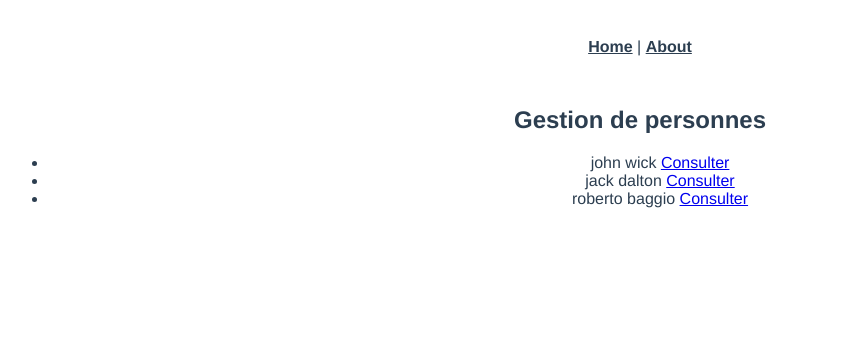
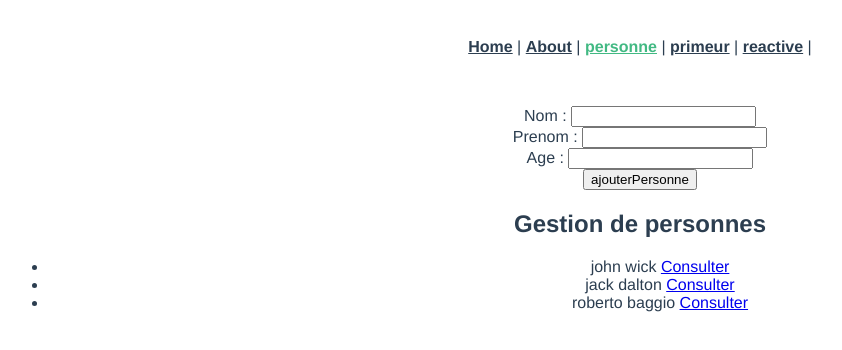
Before and after one commit to ihyppolite/formation, a Vue app in the folder Projet/cours-vue-cli/: page /personne in a window 1280 px wide. Shown: the top 350 px of the page, without its empty margins (0-842 px from the left). Built offline with nearby package versions, Linux system fonts and the light colour scheme.

Commit message:
ajouter des formulaire et les differente smanier empecher le rechargement de la page

```diff
--- a/Projet/cours-vue-cli/package.json
+++ b/Projet/cours-vue-cli/package.json
@@ -9,6 +9,7 @@
   },
   "dependencies": {
     "core-js": "^3.8.3",
+    "vee-validate": "^4.8.3",
     "vue": "^3.2.13",
     "vue-router": "^4.0.3"
   },
--- a/Projet/cours-vue-cli/src/App.vue
+++ b/Projet/cours-vue-cli/src/App.vue
@@ -1,10 +1,20 @@
+
+
+
 <template>
-  <nav>
-    <router-link to="/">Home</router-link> |
-    <router-link to="/about">About</router-link>
-  </nav>
+ <MenuNav></MenuNav>
   <router-view/>
 </template>
+<script>
+import MenuNav from './components/MenuNav.vue'
+
+export default {
+  components : {
+    MenuNav
+  }
+}
+
+</script>
 
 <style>
 #app {
--- /dev/null
+++ b/Projet/cours-vue-cli/src/components/MenuNav.vue
@@ -0,0 +1,13 @@
+<template lang="">
+  <nav>
+    <router-link to="/">Home</router-link> |
+    <router-link :to="{ name : 'about'}">About</router-link>  |
+    <router-link to="/personne">personne</router-link> |
+    <router-link to="/primeur"> primeur</router-link> |
+    <router-link to="/reactive">reactive</router-link>  |
+  </nav>
+</template>
+<script>
+export default {};
+</script>
+<style lang=""></style>
--- /dev/null
+++ b/Projet/cours-vue-cli/src/components/PersonneAdd.vue
@@ -0,0 +1,38 @@
+<template lang="ajouterPersonne">
+  <h2></h2>
+  <form  @submit.prevent="ajouterPersonne "> <!-- le prevent permet de ne pas recharger la page -->
+    <div>
+      Nom  : <input type="text" v-model="personne.nom" />
+    </div>
+
+  <div>
+      Prenom : <input type="text" v-model="personne.prenom" />
+    </div>
+    <div>
+       Age : <input type="text"  v-model="personne.age" />
+    </div>
+    <button>
+      ajouterPersonne
+    </button>
+  </form>
+
+</template>
+
+<script>
+export default {
+    data(){
+        return {
+
+            personne : {nom: null , prenom: null , age : null},
+
+        }
+
+    },
+    methods :{
+        ajouterPersonne(){
+            console.log(this.personne)
+        }
+    }
+};
+</script>
+<style lang=""></style>
--- a/Projet/cours-vue-cli/src/router/index.js
+++ b/Projet/cours-vue-cli/src/router/index.js
@@ -37,11 +37,21 @@ const routes = [
     name: "personne-details",
     component: PersonneDetailsView,
   },
+  {
+    path: '/primeur',
+    name: 'primeur',
+    component: () => import('../views/PrimeurView.vue')
+  },
+  {
+    path: '/reactive',
+    name: 'reactive',
+    component: () => import('../views/ReactiveValueView.vue')
+  },
 
   {
     path: "/about",
     name: "about",
-    component: () => import("../views/AboutView.vue"),
+    component: () => import("../views/AboutView.vue"), // lazy loading
   },
   // redirection
   {
--- a/Projet/cours-vue-cli/src/views/AboutView.vue
+++ b/Projet/cours-vue-cli/src/views/AboutView.vue
@@ -22,9 +22,8 @@
 
 <script>
  import HelloWorld from '@/components/HelloWorld.vue'
- import PrimeurComponent from '@/components/Primeur.vue'
-
-import ReactiveValue from '@/components/ReactiveValue.vue'
+ import PrimeurComponent from '@/views/PrimeurView.vue'
+ import ReactiveValue from '@/views/ReactiveValueView.vue'
 
 export default {
   name: 'App',
--- a/Projet/cours-vue-cli/src/views/PersonneShowView.vue
+++ b/Projet/cours-vue-cli/src/views/PersonneShowView.vue
@@ -1,7 +1,8 @@
 <script>
-
+ import PersonnesAdd from '@/components/PersonneAdd.vue'
 
 export default {
+
     data() {
         return {
             personnes: [
@@ -11,11 +12,15 @@ export default {
             ]
         };
     },
+    components: {
+        PersonnesAdd,
+    }
 
 }
 </script>
 
 <template>
+    <PersonnesAdd/>
     <h2>Gestion de personnes</h2>
     <ul>
         <li v-for="(elt , ind) in personnes" :key ="ind">
--- a/Projet/cours-vue-cli/src/components/Primeur.vue
+++ b/Projet/cours-vue-cli/src/views/PrimeurView.vue
@@ -1,5 +1,5 @@
 <script>
-import ProduitComponent from "@/components/Produit.vue";
+import ProduitComponent from '@/components/Produit.vue'
 
 export default {
   name: "PrimeurComponent",
```
Also changed, not shown: Projet/cours-vue-cli/src/views/PersonneAdd.vue (deleted), Projet/cours-vue-cli/src/views/ReactiveValueView.vue (renamed from Projet/cours-vue-cli/src/components/ReactiveValue.vue), 2 other files (tests, documents, lock files or other folders).
